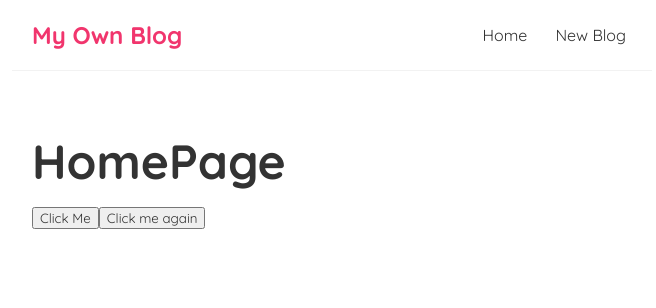
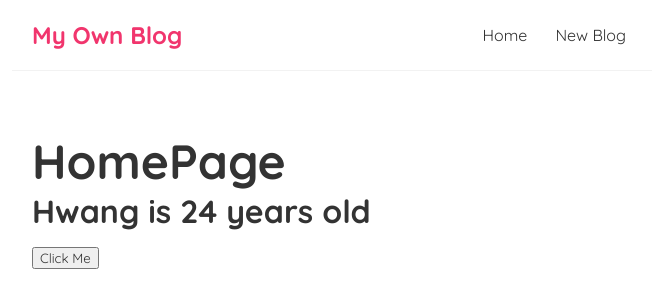
Before and after one commit to Arthur2111/FirstReactApp, a React (Create React App) app: page / in a window 1280 px wide. Shown: the top 308 px of the page, without its empty margins (308-964 px from the left). Built offline with nearby package versions, Linux system fonts and the light colour scheme.

Commit message:
added reactive states using hooks

```diff
--- a/src/App.js
+++ b/src/App.js
@@ -7,7 +7,7 @@
   // const title = 'Welcome to my new blog'
   // const person = {name: 'yoshi', age: 50}
 
-
+  // state refers to a data at this point in time (array, obj, boolean etc)
   return (
     <div className="App">
       <Navbar></Navbar>
--- a/src/Home.js
+++ b/src/Home.js
@@ -1,23 +1,40 @@
+import { useState } from "react"
+
 const Home = () => {
+    // by default this value is not reactive unlike vue when defined in a data funtion
+    // let name = 'Hwang'
+    // how can we make name REACTIVE ??? using hook  (useState hook)
+    // we give this state an initial value 'mario'
+    const [name, setName] = useState('Hwang')
+    // the first value of the array is the initial value and second is a function which is used to change the value where naming convention is set + whatever you called the initial value
+    const [age, setAge] = useState('24')
 
-    // this is how we can define a function and assign it to a button
-    // vue stores all functions as methods within its script tag
-    // since React uses State Component Functions we use JSX where we can write JS with HTML together
-    const handleClick = (e) => {
-        console.log('hello i am a blogger', e)
+    // this is how we can define a function
+    // vue stores all functions as methods within its script tag since React uses State Component Functions we use JSX where we can write JS with HTML together
+    const handleClick = () => {
+        setName('Arthur')
+        setAge('25')
     }
 
-    const handleClickAgain = (name,e) => {
-        console.log('hello ' + name , '----------', e)
-    }
+
+
+    // const handleClickAgain = (name,e) => {
+    //     console.log('hello ' + name , '----------', e)
+    // }
+
+
+
+
 
     return (
         <div className="home">
             <h2>HomePage</h2>
+            <p>{name} is {age} years old</p>
+            {/*  assign a function to a button */}
             <button onClick={handleClick}>Click Me</button>
             {/* how to pass arguments? we wrap our main function in an anonymus function */}
             {/* if we do not wrap our functions it will instantly be invokes */}
-            <button onClick={(e) => handleClickAgain('Hwang', e) }> Click me again</button>
+            {/* <button onClick={(e) => handleClickAgain('Hwang', e) }> Click me again</button> */}
         </div>
     );
 }
```
